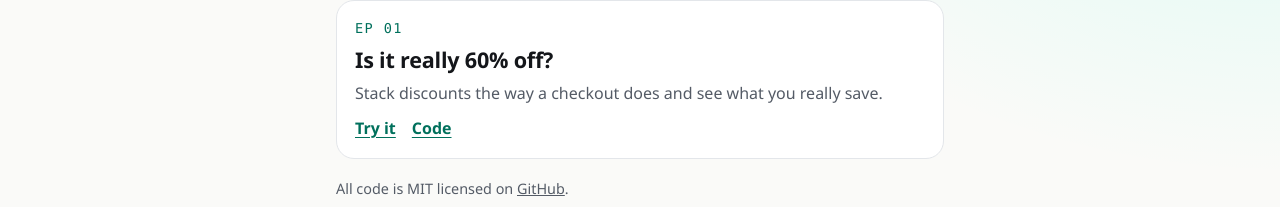
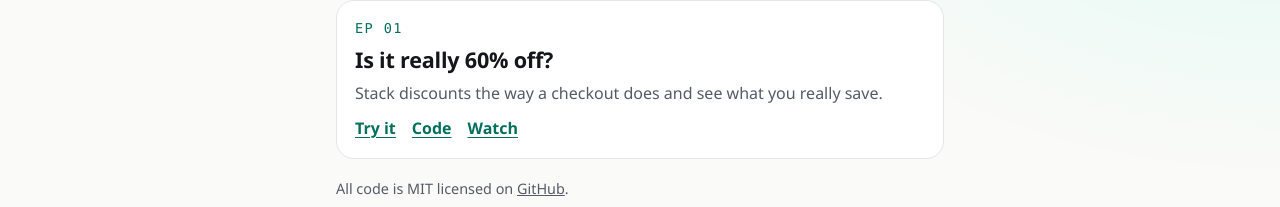
Before and after one commit to Monsieur-Nico/how-i-made, a plain HTML site: page site/index.html in a window 1280 px wide. Shown: the part 209-416 px from the top of the page. Drawn offline with Linux system fonts and the light colour scheme.

Commit message:
docs: link the episode 01 Reel from the READMEs and the site

```diff
--- a/site/index.html
+++ b/site/index.html
@@ -67,6 +67,7 @@
         <div class="links">
           <a href="./01-discount-calculator/">Try it</a>
           <a href="https://github.com/Monsieur-Nico/how-i-made/tree/main/episodes/01-discount-calculator">Code</a>
+          <a href="https://www.instagram.com/reel/DfzBziLBGHR/">Watch</a>
         </div>
       </li>
     </ol>
```
Also changed, not shown: README.md, episodes/01-discount-calculator/README.md.
